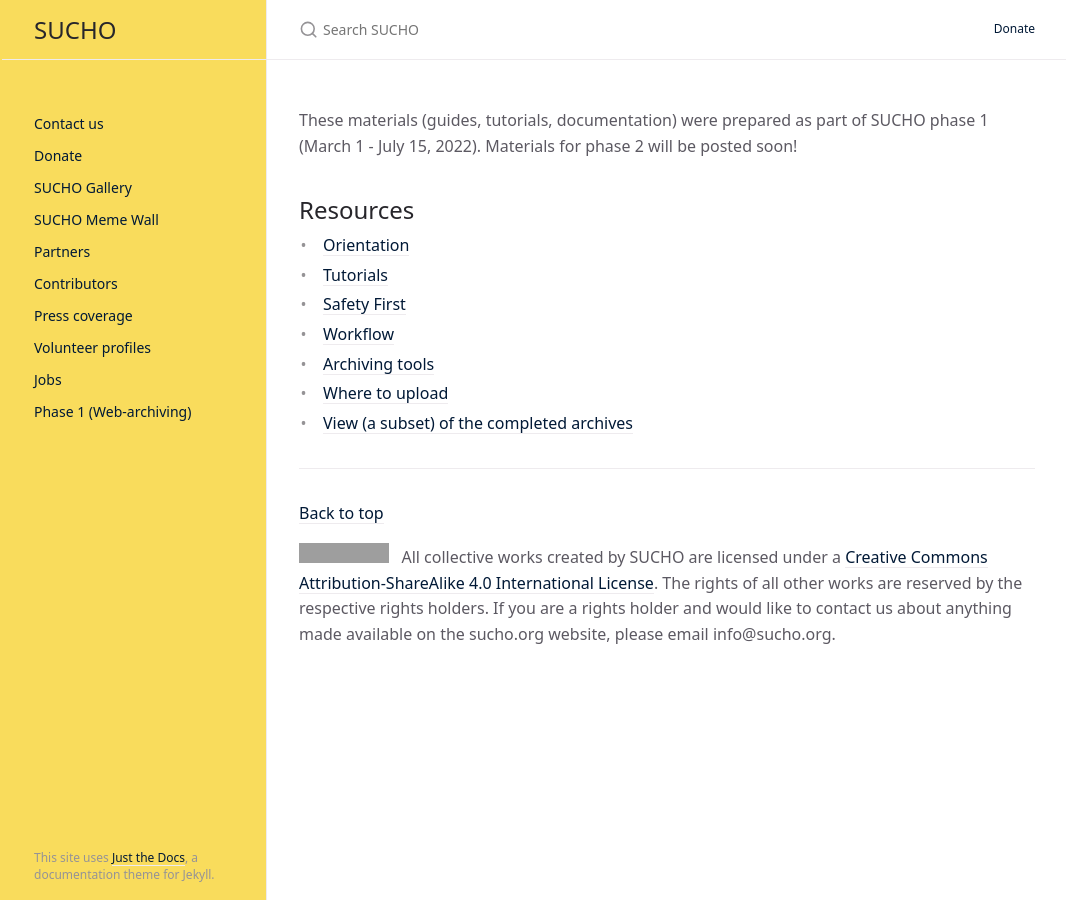
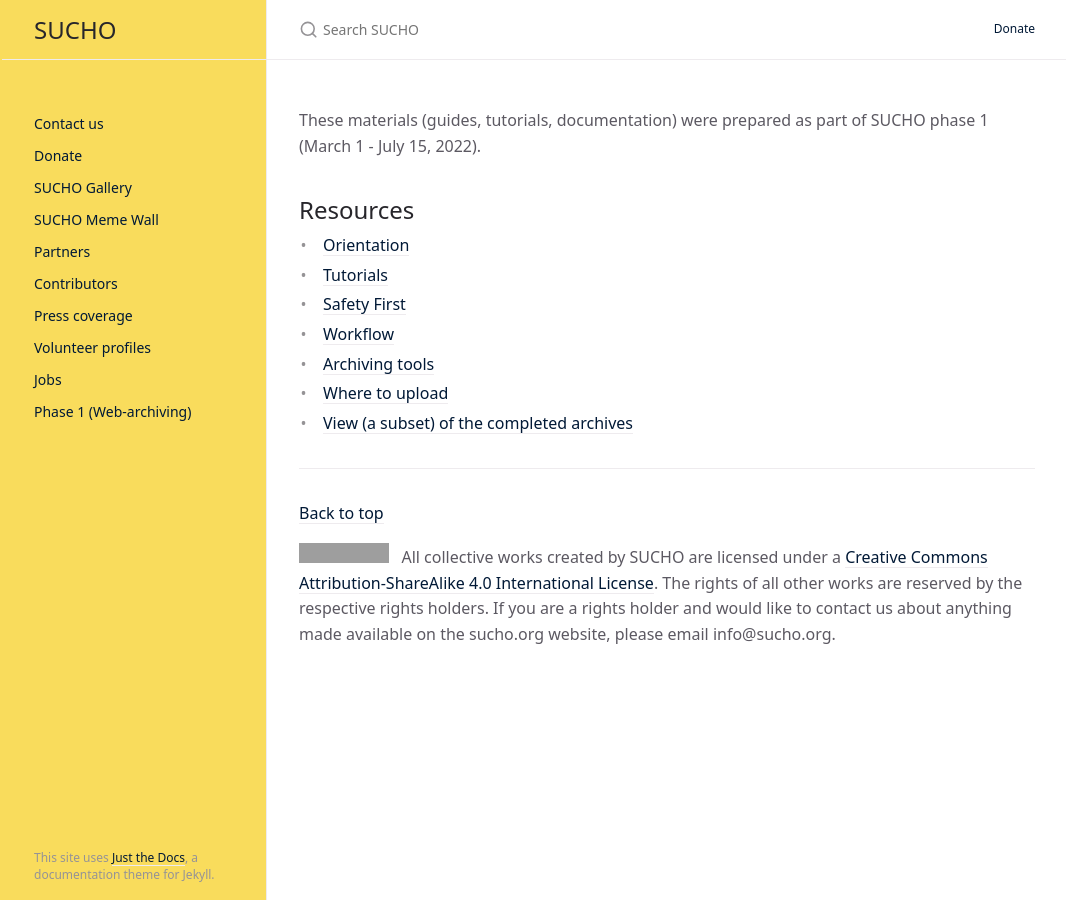
Before and after one commit to sucho-archiving/sucho-archiving.github.io, a Jekyll site: the page built from phase-one.md, in a window 1280 px wide. Shown: the whole page, without its empty margins (105-1171 px from the left). Built offline with Jekyll 4.4.1, drawn with Linux system fonts in a browser that asks for light colours; grey boxes are pictures that could not be loaded.

Commit message:
Update phase-one.md

```diff
--- a/phase-one.md
+++ b/phase-one.md
@@ -4,7 +4,7 @@
 title: Phase One
 ---
 
-These materials (guides, tutorials, documentation) were prepared as part of SUCHO phase 1 (March 1 - July 15, 2022). Materials for phase 2 will be posted soon!
+These materials (guides, tutorials, documentation) were prepared as part of SUCHO phase 1 (March 1 - July 15, 2022).
 
 
 ## Resources
```
